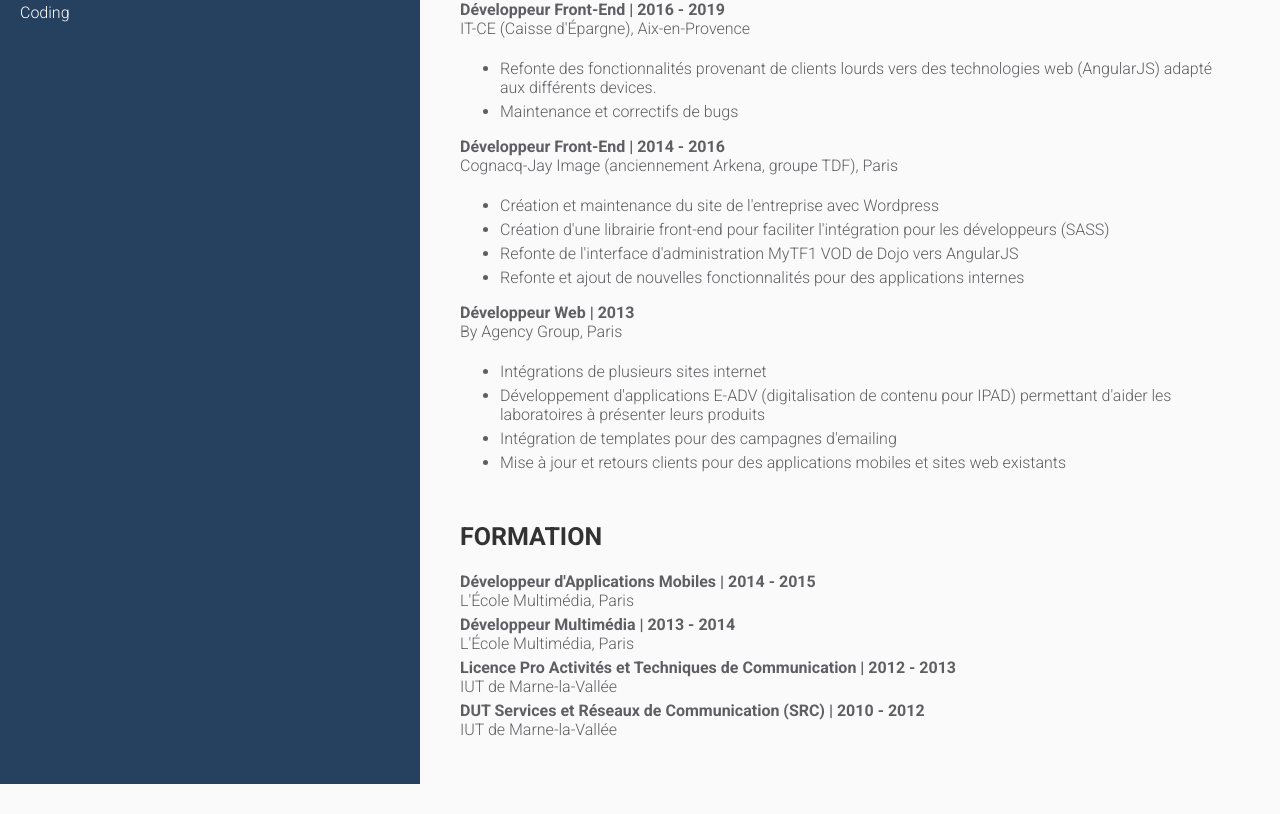
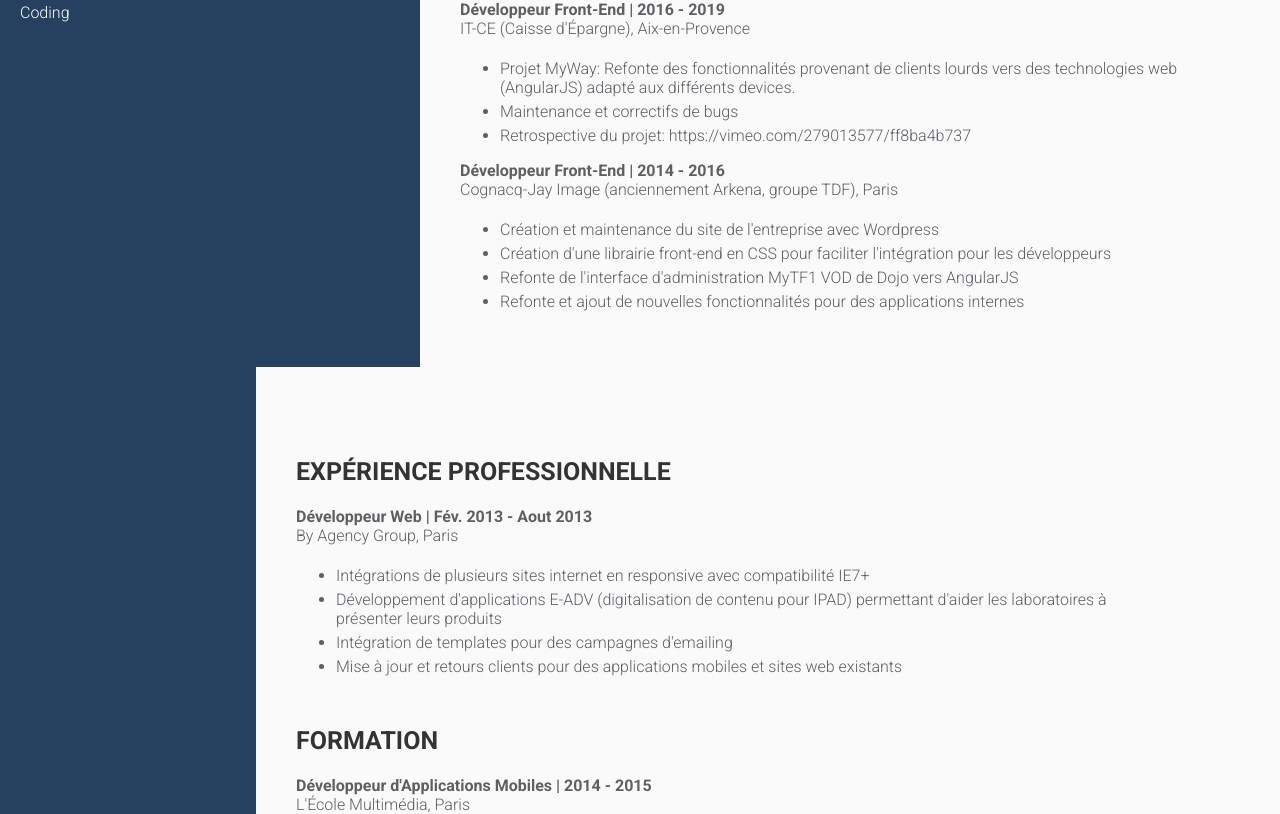
Before and after one commit to GeoffreyPlichard/cv, an Angular app in the folder cv/: page / in a window 1280 px wide. Shown: the part 1080-1894 px from the top of the page. Before the commit the page ends 1864 px from the top, so only its background shows below. Built offline with nearby package versions, Linux system fonts and the light colour scheme.

Commit message:
add page 2

```diff
--- a/cv/src/app/app.component.html
+++ b/cv/src/app/app.component.html
@@ -1,7 +1,7 @@
 
   <!-- <img src="assets/cv.jpeg" width="1600" alt=""> -->
-<section class="main">
-  <aside class="col__left">
+<section class="page-1">
+  <aside>
     <article>
     </article>
     <article>
@@ -61,26 +61,26 @@
       <h1>Geoffrey Plichard</h1>
       <p>Développeur avec 7 ans d'expérience en full stack front-end, du CSS au Javascript</p>
     </header>
-    <section class="skills">
+    <section class="main-section">
       <h2>Compétences Techniques</h2>
       <ul>
         <li>Maitrise du langage Javascript et de son framework Angular 17 et Typescript</li>
         <li>Maitrise du CSS, du préprocesseur SASS et des librairies Material et Bootstrap</li>
         <li>Maitrise du versionning avec Git et des workflows d'intégration continue (CI)</li>
-        <li>Soucis du détail... produire un code propre TODO</li>
+        <li>Connaissance de React, GatsbyJS et StencilJS</li>
+        <li>Connaissance de NodeJS et de son framework NestJS</li>
       </ul>
     </section>
-    <section class="other">
+    <section class="main-section">
       <h2>Autres Compétences</h2>
       <ul>
         <li>Respect des délais et du travail fourni par les UX Designers</li>
         <li>Adaptabilité et capacité à travailler sur des technologies et des projets différents</li>
         <li>Capacité à travailler en collaboration avec les développeurs back-end pour trouver les solutions les plus adaptées pour le front-end</li>
-        <li>Connaissance de React, GatsbyJS et StencilJS</li>
-        <li>Connaissance de NodeJS et son framework NestJS</li>
+        <li>Soucis du détail... produire un code propre TODO</li>
       </ul>
     </section>
-    <section class="work">
+    <section class="main-section">
       <h2>Expérience Professionnelle</h2>
       <article>
         <header>
@@ -106,8 +106,9 @@
           <span>IT-CE (Caisse d'Épargne), Aix-en-Provence</span>
         </header>
         <ul>
-          <li>Refonte des fonctionnalités provenant de clients lourds vers des technologies web (AngularJS) adapté aux différents devices.</li>
+          <li>Projet MyWay: Refonte des fonctionnalités provenant de clients lourds vers des technologies web (AngularJS) adapté aux différents devices.</li>
           <li>Maintenance et correctifs de bugs</li>
+          <li>Retrospective du projet: https://vimeo.com/279013577/ff8ba4b737</li>
         </ul>
       </article>
       <article>
@@ -117,25 +118,39 @@
         </header>
         <ul>
           <li>Création et maintenance du site de l'entreprise avec Wordpress</li>
-          <li>Création d'une librairie front-end pour faciliter l'intégration pour les développeurs (SASS)</li>
+          <li>Création d'une librairie front-end en CSS pour faciliter l'intégration pour les développeurs</li>
           <li>Refonte de l'interface d'administration MyTF1 VOD de Dojo vers AngularJS</li>
           <li>Refonte et ajout de nouvelles fonctionnalités pour des applications internes</li>
         </ul>
       </article>
+
+    </section>
+
+  </main>
+</section>
+
+<section class="page-2">
+  <aside>
+
+  </aside>
+
+  <main>
+    <section class="main-section">
+      <h2>Expérience Professionnelle</h2>
       <article>
         <header>
-          <span>Développeur Web | 2013</span>
+          <span>Développeur Web | Fév. 2013 - Aout 2013</span>
           <span>By Agency Group, Paris</span>
         </header>
         <ul>
-          <li>Intégrations de plusieurs sites internet</li>
+          <li>Intégrations de plusieurs sites internet en responsive avec compatibilité IE7+</li>
           <li>Développement d'applications E-ADV (digitalisation de contenu pour IPAD) permettant d'aider les laboratoires à présenter leurs produits</li>
           <li>Intégration de templates pour des campagnes d'emailing</li>
           <li>Mise à jour et retours clients pour des applications mobiles et sites web existants</li>
         </ul>
       </article>
     </section>
-    <section class="education">
+    <section class="main-section">
       <h2>Formation</h2>
       <article>
         <header>
--- a/cv/src/app/app.component.scss
+++ b/cv/src/app/app.component.scss
@@ -1,14 +1,69 @@
-.main {
+.page-1,
+.page-2 {
   display: flex;
 
+  main {
+    width: 65%;
+    padding: 40px;
+    > header {
+      color: var(--color-title);
+
+      h1 {
+        font-size: 40px;
+        margin: 0;
+        letter-spacing: 5px;
+      }
+
+      p {
+        font-family: "Roboto", sans-serif;
+        font-weight: 300;
+        font-style: italic;
+        font-size: 25px;
+        letter-spacing: 3px;
+      }
+    }
+
+    .main-section {
+      margin-top: 50px;
+
+      h2 {
+        text-transform: uppercase;
+        font-size: 25px;
+        color: #333;
+      }
+      article {
+        header {
+          display: flex;
+          flex-direction: column;
+
+          span {
+            &:first-child {
+              font-weight: bold;
+            }
+
+            &:last-child {
+              margin-bottom: 5px;
+            }
+          }
+        }
+      }
+
+      ul {
+        li {
+          margin-bottom: 5px;
+        }
+      }
+    }
+  }
+}
+
+.page-1 {
   aside {
     width: 35%;
     background-color: var(--color-bg-left);
-
     img {
       width: 100%;
     }
-
 
     article {
       .inner {
@@ -56,60 +111,11 @@
       }
     }
   }
+}
 
-  main {
-    width: 65%;
-    padding: 40px;
-
-    > header {
-      color: var(--color-title);
-
-      h1 {
-        font-size: 40px;
-        margin: 0;
-        letter-spacing: 5px;
-      }
-
-      p {
-        font-family: "Roboto", sans-serif;
-        font-weight: 300;
-        font-style: italic;
-        font-size: 25px;
-        letter-spacing: 3px;
-      }
-    }
-
-    .skills, .work, .other, .education {
-      margin-top: 50px;
-
-      h2 {
-        text-transform: uppercase;
-        font-size: 25px;
-        color: #333;
-      }
-      article {
-        header {
-          display: flex;
-          flex-direction: column;
-
-          span {
-            &:first-child {
-              font-weight: bold;
-            }
-
-            &:last-child {
-              margin-bottom: 5px;
-            }
-          }
-        }
-      }
-
-      ul {
-        li {
-          margin-bottom: 5px;
-        }
-      }
-    }
+.page-2 {
+  aside {
+    width: 20%;
+    background-color: var(--color-bg-left);
   }
-
 }
```
